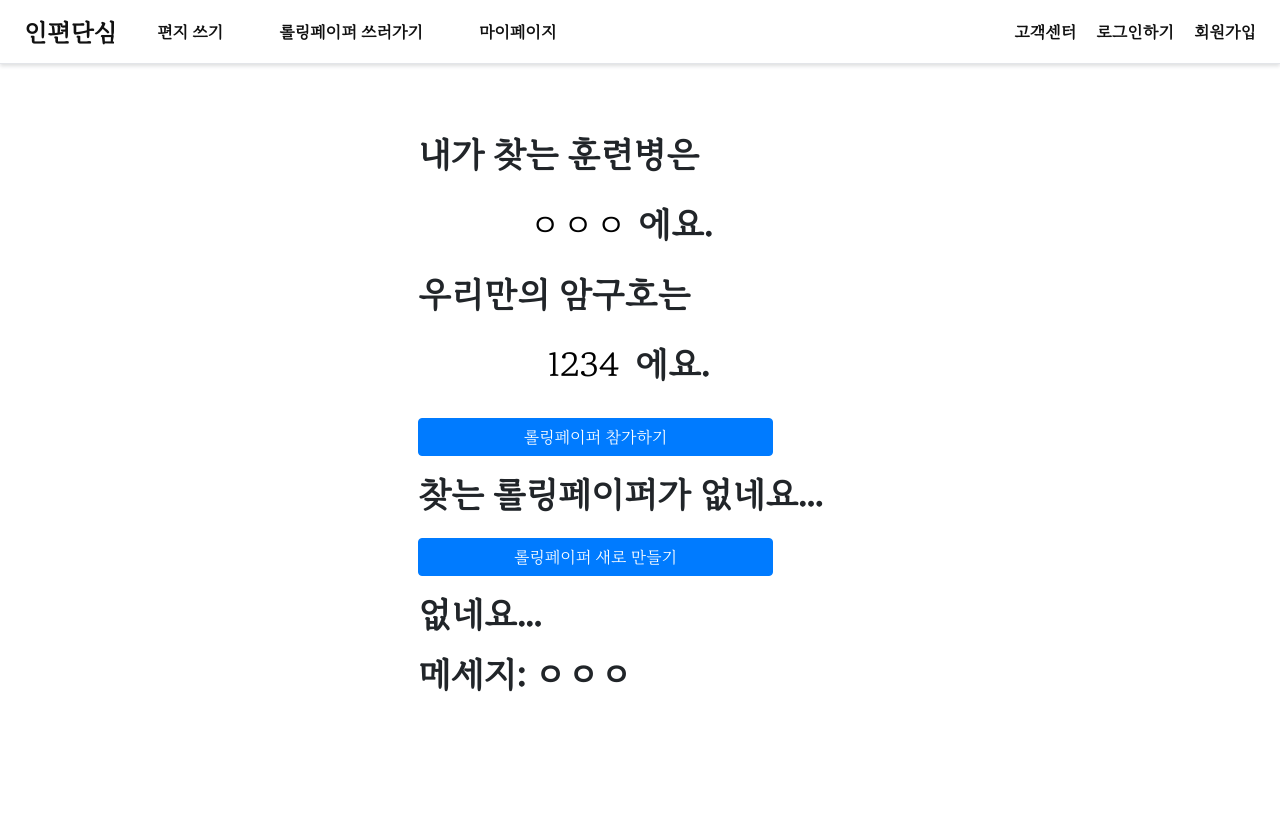
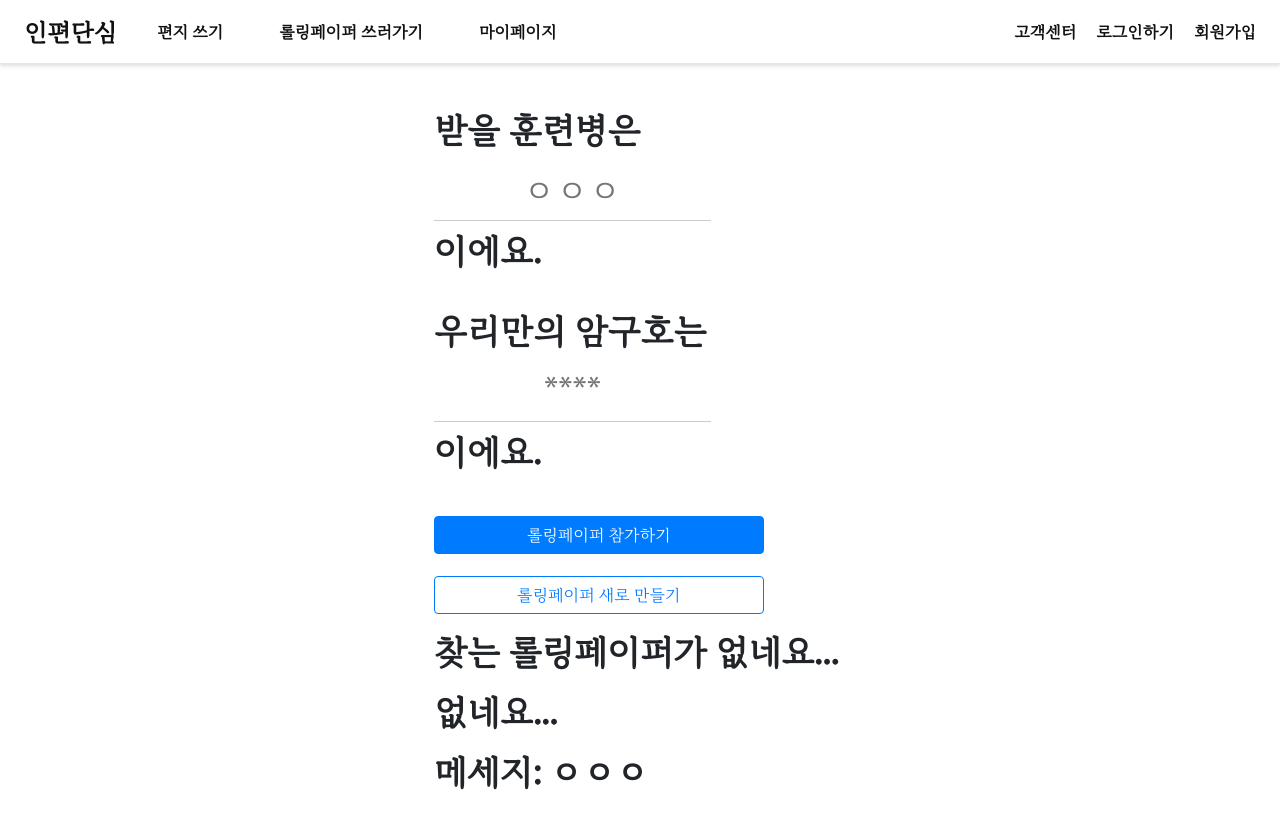
Before and after one commit to osamhack2020/WEB_InpenDansim_INPENDANSIM, a Vue app: page /write/rolling in a window 1280 px wide. Built offline with nearby package versions, Linux system fonts and the light colour scheme; no server answers; what v-clipboard would draw is missing.

Commit message:
MOD: Run build

```diff
--- a/src/views/RollingPaper.vue
+++ b/src/views/RollingPaper.vue
@@ -1,13 +1,16 @@
 <template>
   <div class="rolling-paper">
-    <router-link to="/write/send">보내기</router-link>
+    <router-link to="/write/send">롤링페이퍼 보내기</router-link>
 
     <div v-if="haveRoll">
       <!-- 롤링페이퍼 기존거 작성하기 -->
 
+      <!-- 훈련병 소개 카드 -->
       <div class="box header-wrapper">
         <div class="title-wrapper">
-          <h1 class="title">to. 홍길동 훈련병</h1>
+          <h1 class="title">
+            to. 홍길동 훈련병 <span class="badge badge-info">D - 4 !</span>
+          </h1>
         </div>
         <div class="subtitle">
           <span>
@@ -19,7 +22,7 @@
             길동이에게 큰 힘이 될 거에요💪
           </span>
           <button type="button" class="btn notice-badge">
-            작성 <span class="badge badge-light">4</span>
+            작성 <span class="badge badge-light">{{ listCount }}</span>
           </button>
           <button type="button" class="btn btn-link share-button">
             링크로 초대하기 <i class="far fa-share-square "></i>
@@ -27,35 +30,22 @@
         </div>
         <div class="hr"></div>
       </div>
-
+      <!-- 훈련병 소개 카드 -->
+      <!-- 게시된 메시지들 -->
       <main class="chat-screen">
         <ul class="chat__messages">
-          <li class=" message">
+          <li class=" message" v-for="contents in relayList">
             <div class="message__content">
-              <span class="message__author">Best Friends</span>
+              <span class="message__author">{{ contents.author }}</span>
               <span class="message__bubble">
-                Congrats I love you!
-              </span>
-            </div>
-          </li>
-          <li class=" message">
-            <div class="message__content">
-              <span class="message__author">Best Friends</span>
-              <span class="message__bubble">
-                Congrats I love you!
-              </span>
-            </div>
-          </li>
-          <li class=" message">
-            <div class="message__content">
-              <span class="message__author">Best Friends</span>
-              <span class="message__bubble">
-                Congrats I love you!
+                {{ contents.comment }}
               </span>
             </div>
           </li>
         </ul>
       </main>
+      <!-- 게시된 메시지들 -->
+      <!-- 메시지 쓰는부분 -->
       <div class="chat__write--container">
         <input class="chat__write writer" type="text" placeholder="작성자" />
         <input
@@ -69,6 +59,7 @@
           </span>
         </div>
       </div>
+      <!-- 메시지 쓰는부분 -->
     </div>
     <div v-else>
       <!-- 롤링페이퍼 새로 만들기 -->
@@ -98,13 +89,34 @@ export default {
       pageNumber: 0,
       people: name,
       haveRoll: true,
+      listCount: 4,
+      relayList: [
+        {
+          author: "태윤이가",
+          comment:
+            " 길동아 훈련 많이 힘들지 ㅎㅎ 몸 조심하고 수료하면 보자. 파이팅!"
+        },
+        {
+          author: "지우석",
+          comment: "  D-10 !! 이제 한자리네 ㅋㅋ 생각보다 금방이지?"
+        },
+        {
+          author: "정호",
+          comment:
+            " 으악 인편 못써줘서 미안해. 대신 롤링페이퍼에라도 응원메시지 남길게. 파이팅!"
+        },
+        {
+          author: "은상",
+          comment: " 길동아 수료까지 얼마 안남았네? 조금만 더 힘내!"
+        }
+      ]
     };
   },
   methods: {
     toggleNext() {
       this.pageNumber = !this.pageNumber;
-    },
-  },
+    }
+  }
 };
 </script>
 
@@ -157,6 +169,7 @@ export default {
 }
 
 .share-button {
+  margin-left: 16px;
   background-color: #135fa1;
   color: #ffffff;
 }
@@ -259,17 +272,14 @@ export default {
   margin-bottom: 20px;
 }
 
-
-
-
 .message .message__bubble {
   background-color: white;
-  box-shadow: 0 20px 25px -5px rgba(0, 0, 0, 0.1),
-    0 10px 10px -5px rgba(0, 0, 0, 0.04);
+  margin: 8px;
+  width: 300px;
   padding: 10px 20px;
   border-radius: 20px;
   display: block;
-  color: white;
+  line-height: 150%;
   font-weight: 600;
 }
 </style>
--- a/src/views/WriteRolling.vue
+++ b/src/views/WriteRolling.vue
@@ -1,35 +1,39 @@
 <template>
   <div class="rolling">
     <div v-if="pageNumber" class="wrapper search-roll">
-      <div class="find">
-        내가 찾는 훈련병은 <br />
+      <div id="find">
+        받을 훈련병은 <br />
         <input
-          v-model="message"
+          class="input-area"
           maxlength="6"
           placeholder="ㅇㅇㅇ"
           value=""
-          style="box-sizing: content-box; width: 200px; border: 0px; font-size: 34px; outline: none; display: inline-block; font-weight: lighter; padding: 10px; text-align:right"
-        />에요.
+        /><br />
+        이에요.
       </div>
       <div class="guho">
         우리만의 암구호는<br />
         <input
-          v-model="guho"
+          class="input-area"
           type="text"
           maxlength="10"
           placeholder="****"
-          value="1234"
-          style="box-sizing: content-box; width: 77px; border: 0px; font-size: 34px; outline: none; display: inline-block; padding: 10px; font-weight: lighter; margin-left:120px;"
-        />에요.
+          value=""
+        /><br />
+
+        이에요.
       </div>
 
-      <div class="fixed">
+      <div class="button-list">
+        <router-link to="/rollingpaper" class="btn btn-primary"
+          >롤링페이퍼 참가하기</router-link
+        >
         <button
           type="button"
-          class="btn btn-primary"
+          class="btn btn-outline-primary"
           @click="findRolling(message, guho)"
         >
-          롤링페이퍼 참가하기
+          롤링페이퍼 새로 만들기
         </button>
       </div>
 
@@ -38,9 +42,6 @@
       </div>
       <div v-else>
         찾는 롤링페이퍼가 없네요...
-        <router-link to="/rollingpaper" class="btn btn-primary"
-          >롤링페이퍼 새로 만들기</router-link
-        >
       </div>
       <div v-if="message === '김태윤'">
         있어요!!
@@ -67,7 +68,7 @@ export default {
       isFound: false,
       start: false,
       message: "ㅇㅇㅇ",
-      guho: "1234",
+      guho: "1234"
     };
   },
   methods: {
@@ -81,20 +82,36 @@ export default {
       } else {
         return false;
       }
-    },
-  },
+    }
+  }
 };
 </script>
 
 <style scoped>
+.input-area {
+  width: 60%;
+  box-sizing: content-box;
+  font-size: 34px;
+  border: 0px;
+  outline: none;
+  display: inline-block;
+  font-weight: lighter;
+  padding: 0px 15px;
+  text-align: center;
+  border-bottom: 1px solid rgba(0, 0, 0, 0.2);
+  transition: border-color 0.3s ease-in-out;
+}
+
 .rolling {
   font-family: "maruburi", Dotum, Baekmuk Dotum, Undotum, Apple Gothic,
     Latin font, sans-serif;
 }
 .search-roll {
+  padding: 16px;
   max-width: 444px;
   width: 100%;
   display: flex;
+
   box-sizing: border-box;
   margin-left: auto;
   margin-right: auto;
@@ -110,16 +127,24 @@ export default {
 .wrapper {
   width: 100%;
   font-size: 34px;
-  margin-top: 60px;
+  margin-top: 20px;
   text-align: left;
   font-weight: bold;
   line-height: 60px;
+  display: felx;
+  flex-direction: column;
+  justify-content: center;
 }
-.guho,
-.find {
-  /* text-align: right; */
+.wrapper div {
+  text-align: left;
 }
-.btn-primary {
+#find {
+  margin-bottom: 20px;
+}
+.button-list {
+  margin-top: 20px;
+}
+.btn {
   width: 80%;
 }
 </style>
```
Also changed, not shown: 17 other files (tests, documents, lock files or other folders).
